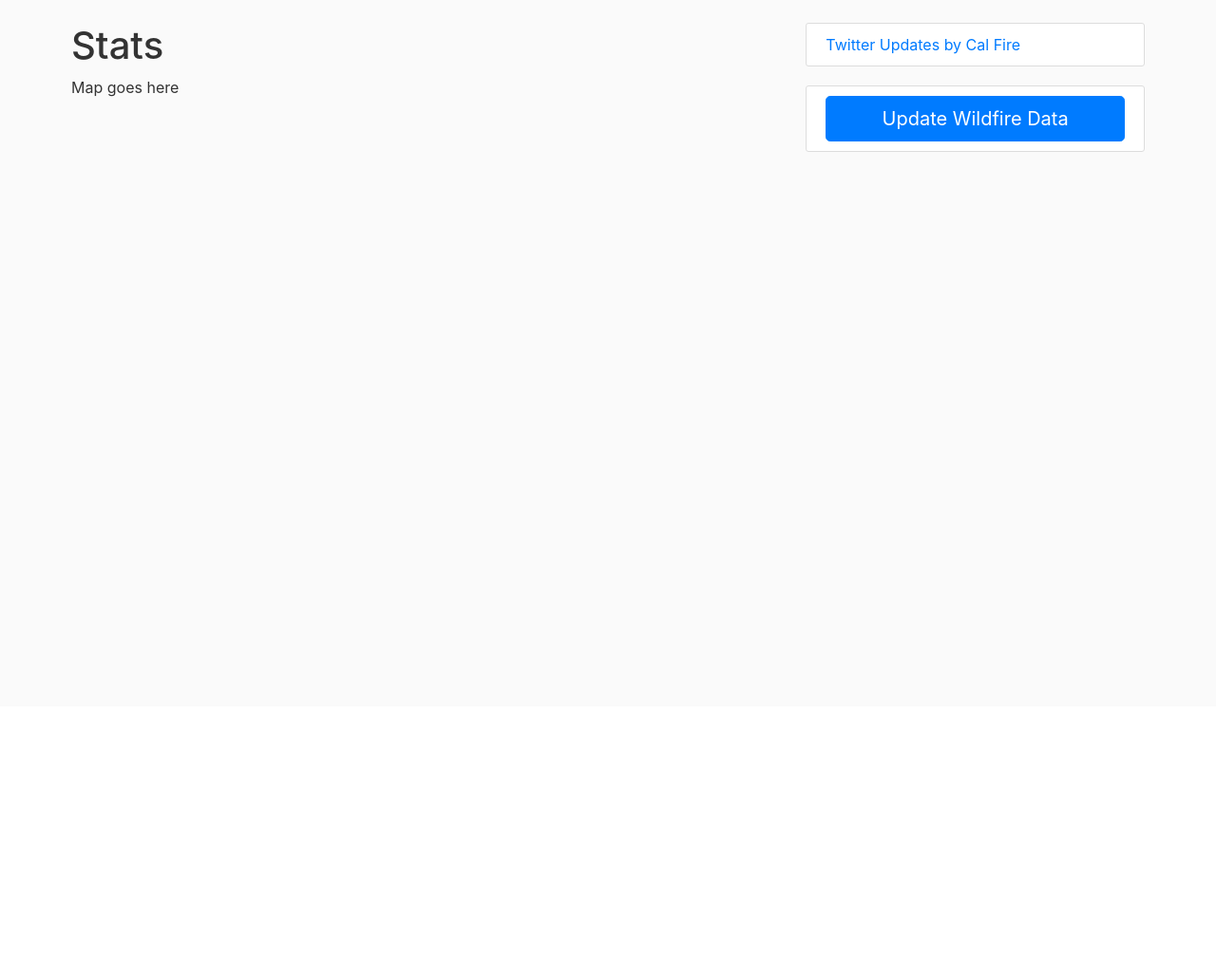
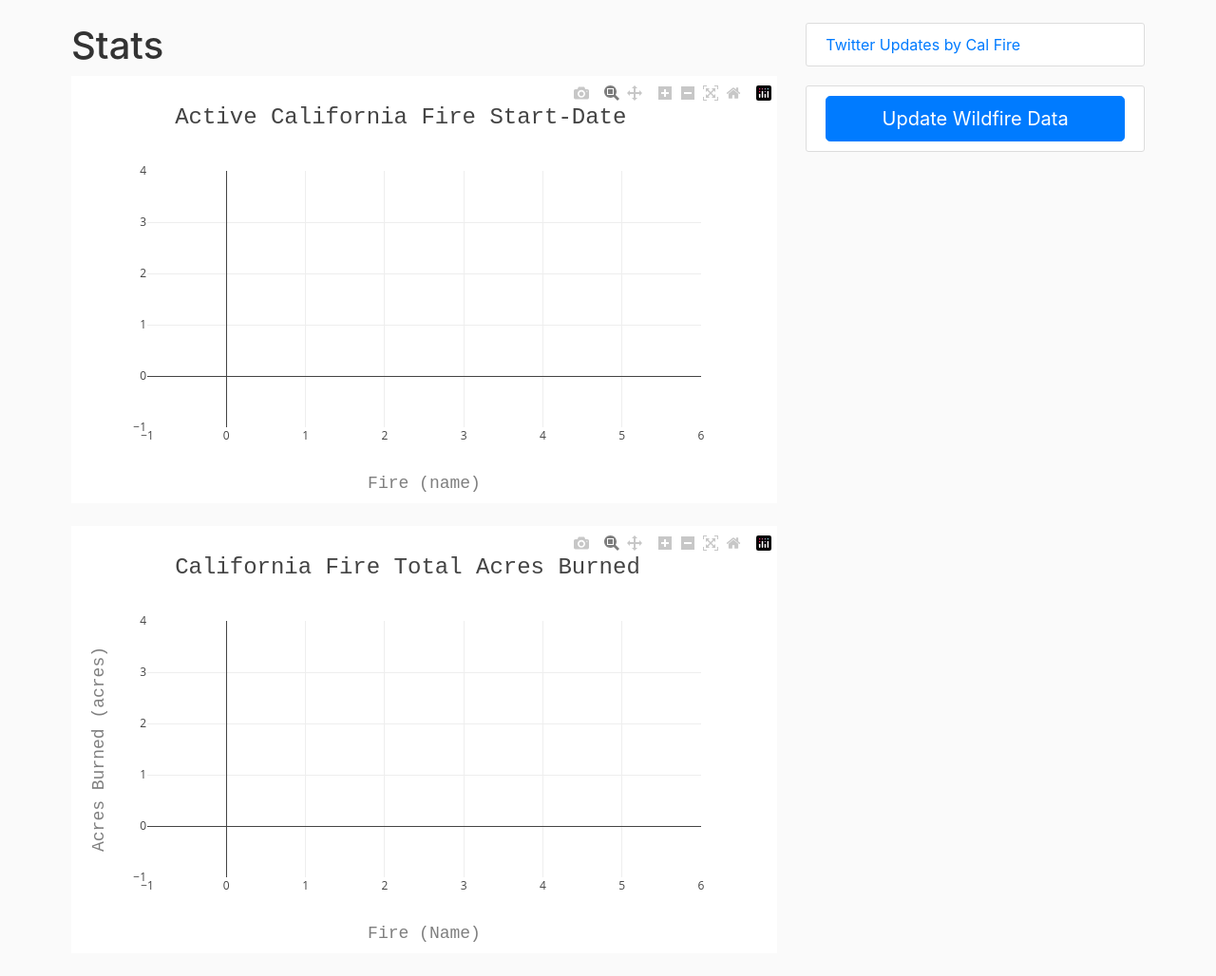
Before and after one commit to josephchancey/ca-fire-dashboard, a Flask app: page /stats in a window 1280 px wide. Shown: the part 56-1084 px from the top of the page at 95% size. Before the commit the page ends 216 px from the top, so only its background shows below. Run offline with Flask 2, Linux system fonts and the light colour scheme; data that the repository does not hold is empty; some libraries are stand-ins or nearby versions.

Commit message:
add 2 plots to stats page

```diff
--- a/app.py
+++ b/app.py
@@ -41,28 +41,7 @@ def about():
 
     return render_template('about.html')
 
-# # This route is not working, commenting out to investigate. The two routes below are an alternative implementation.
-# @app.route('/<attb>/active')
-# def db_data(attb:bool):
-
-#     if str(attb) == "true" or str(attb) =="True" or str(attb) == 1:
-#         db_data = list(mongo.db.fires.find({'IsActive': True}, {'_id': False}))
-#         print('this route True value was pinged')
-
-#     elif str(attb) == "false" or "False" or 0:
-#         db_data = list(mongo.db.fires.find({'IsActive': False}, {'_id': False}))
-#         print('this route False value was pinged')
-
-#     else:
-#         print("Not a Valid URL")
-#         return
-
-#     parsed = [x for x in db_data]
-
-#     # print('parsed: ', parsed)
-#     # print(type(parsed))
-#     return jsonify(parsed)
-
+# Active Fires
 @app.route('/active/fires')
 def activeFires():
 
@@ -70,6 +49,7 @@ def activeFires():
     parsed = [x for x in db_data]
     return jsonify(parsed)
 
+# Inactive Fires
 @app.route('/inactive/fires')
 def inactiveFires():
 
@@ -77,6 +57,14 @@ def inactiveFires():
     parsed = [x for x in db_data]
     return jsonify(parsed)
 
+# Wildfire Fires
+@app.route('/wildfire/fires')
+def wildfireType():
+
+    db_data = list(mongo.db.fires.find({'Type': "Wildfire"}, {'_id': False}))
+    parsed = [x for x in db_data]
+    return jsonify(parsed)
+
 
 # Debugger
 if __name__ == '__main__':
--- a/scrape.py
+++ b/scrape.py
@@ -93,6 +93,7 @@ def scrapeData():
 
     # Define database and collection
     db = client.calfire
+
     collection = db.fires
 
     # Loop through list and add each dictionary item to MongoDB
--- /dev/null
+++ b/static/stats.js
@@ -0,0 +1,126 @@
+// Load Data
+d3.json(`/inactive/fires`).then(function (data) {
+    console.log(data)
+});
+
+d3.json(`/active/fires`).then(function (data) {
+    console.log(data)
+});
+
+var layout = {
+    title: {
+        text: 'Active California Fire Start-Date',
+        font: {
+            family: 'Courier New, monospace',
+            size: 24
+        },
+        xref: 'paper',
+        x: 0.05,
+    },
+    xaxis: {
+        title: {
+            text: 'Fire (name)',
+            font: {
+                family: 'Courier New, monospace',
+                size: 18,
+                color: '#7f7f7f'
+            }
+        },
+    }
+};
+
+// ping route & Store data
+d3.json(`/active/fires`).then(function (myData) {
+    console.log("Init now")
+    let data = [
+        {
+            x: myData.map(x => x.Name),
+            y: myData.map(x => x.StartedDateOnly),
+            mode: 'markers'
+        }
+    ]
+    console.log("let data = is now logged")
+    // draw plot
+    console.log("Plot should be drawn")
+    Plotly.newPlot('test_stat', data, layout);
+
+});
+
+// Render plot
+d3.json(`/active/fires`).then(function (myData) {
+    console.log("We're in the active fires plot")
+    // map values
+    let newX = myData.map(x => x.Name);
+    let newY = myData.map(x => x.StartedDateOnly);
+
+    // restyle existing type plot
+    Plotly.restyle('test_stat', 'x', [newX]);
+    Plotly.restyle('test_stat', 'y', [newY]);
+
+});
+
+//
+//
+//
+
+var layout2 = {
+    title: {
+        text: 'California Fire Total Acres Burned',
+        font: {
+            family: 'Courier New, monospace',
+            size: 24
+        },
+        xref: 'paper',
+        x: 0.05,
+    },
+    xaxis: {
+        title: {
+            text: 'Fire (Name)',
+            font: {
+                family: 'Courier New, monospace',
+                size: 18,
+                color: '#7f7f7f'
+            }
+        },
+    },
+    yaxis: {
+        title: {
+            text: 'Acres Burned (acres)',
+            font: {
+                family: 'Courier New, monospace',
+                size: 18,
+                color: '#7f7f7f'
+            }
+        }
+    }
+};
+
+// ping route & Store data
+d3.json(`/inactive/fires`).then(function (myData) {
+    console.log("Init now")
+    let data = [
+        {
+            x: myData.map(x => x.Name),
+            y: myData.map(x => x.AcresBurned),
+            mode: 'markers'
+        }
+    ]
+    console.log("let data = is now logged")
+    // draw plot
+    console.log("Plot should be drawn")
+    Plotly.newPlot('test_stat_two', data, layout2);
+
+});
+
+// Render plot
+d3.json(`/inactive/fires`).then(function (myData) {
+    console.log("We're in the active fires plot")
+    // map values
+    let newX = myData.map(x => x.Name);
+    let newY = myData.map(x => x.AcresBurned);
+
+    // restyle existing type plot
+    Plotly.restyle('test_stat_two', 'x', [newX]);
+    Plotly.restyle('test_stat_two', 'y', [newY]);
+
+});
--- a/templates/index.html
+++ b/templates/index.html
@@ -25,7 +25,6 @@
 <!-- HEATMAP PLOT HERE -->
 <div id="Heatmap"></div>
 
-
 <!-- KEEP ALL CODE ABOVE THIS LINE -->
 {% endblock content %}
 
--- a/templates/layout.html
+++ b/templates/layout.html
@@ -13,6 +13,15 @@
     <link rel="stylesheet" type="text/css" href="{{ url_for('static', filename='style.css') }}">
 
     <link rel="icon" href="https://www.pinclipart.com/picdir/middle/169-1698872_dove-clipart-flame-transparent-background-fire-icon-png.png">
+
+    <link rel="stylesheet" href="https://unpkg.com/leaflet@1.6.0/dist/leaflet.css"
+    integrity="sha512-xwE/Az9zrjBIphAcBb3F6JVqxf46+CDLwfLMHloNu6KEQCAWi6HcDUbeOfBIptF7tcCzusKFjFw2yuvEpDL9wQ=="
+    crossorigin=""/>
+
+    <script src="https://unpkg.com/leaflet@1.6.0/dist/leaflet.js"
+    integrity="sha512-gZwIG9x3wUXg2hdXF6+rVkLF/0Vi9U8D2Ntg4Ga5I5BZpVkVxlJWbSQtXPSiUTtC0TjtGOmxa1AJPuV0CPthew=="
+    crossorigin=""></script>
+
 
     {% if title %}
       <title>Calfire Dashboard - {{ title }}</title>
@@ -94,6 +103,7 @@
     <!-- scripts -->
     <script src="https://cdn.plot.ly/plotly-2.4.2.min.js"></script>
     <script src="https://cdnjs.cloudflare.com/ajax/libs/d3/7.1.1/d3.min.js"></script>
+    <script src="https://d3js.org/d3.v7.min.js"></script>
 
 
     {% block script %}
--- a/templates/stats.html
+++ b/templates/stats.html
@@ -7,8 +7,12 @@
   <h1 class="mr-2">Stats</h1>
 
   <!-- Map Here? -->
-  <div>
-      <p>Map goes here</p>
+  <div class="box">
+      <div id="test_stat"></div>
+      <br>
+      <div id="test_stat_two"></div>
+      <br>
+      <div id="test_stat_three"></div>
   </div>
 </div>
 
@@ -16,3 +20,8 @@
 
 <!-- KEEP ALL CODE ABOVE THIS LINE -->
 {% endblock content %}
+
+{% block script %}
+<!-- js syntax for Flask -->
+<script src="{{ url_for('static', filename='stats.js') }}"></script>
+{% endblock %}
```
